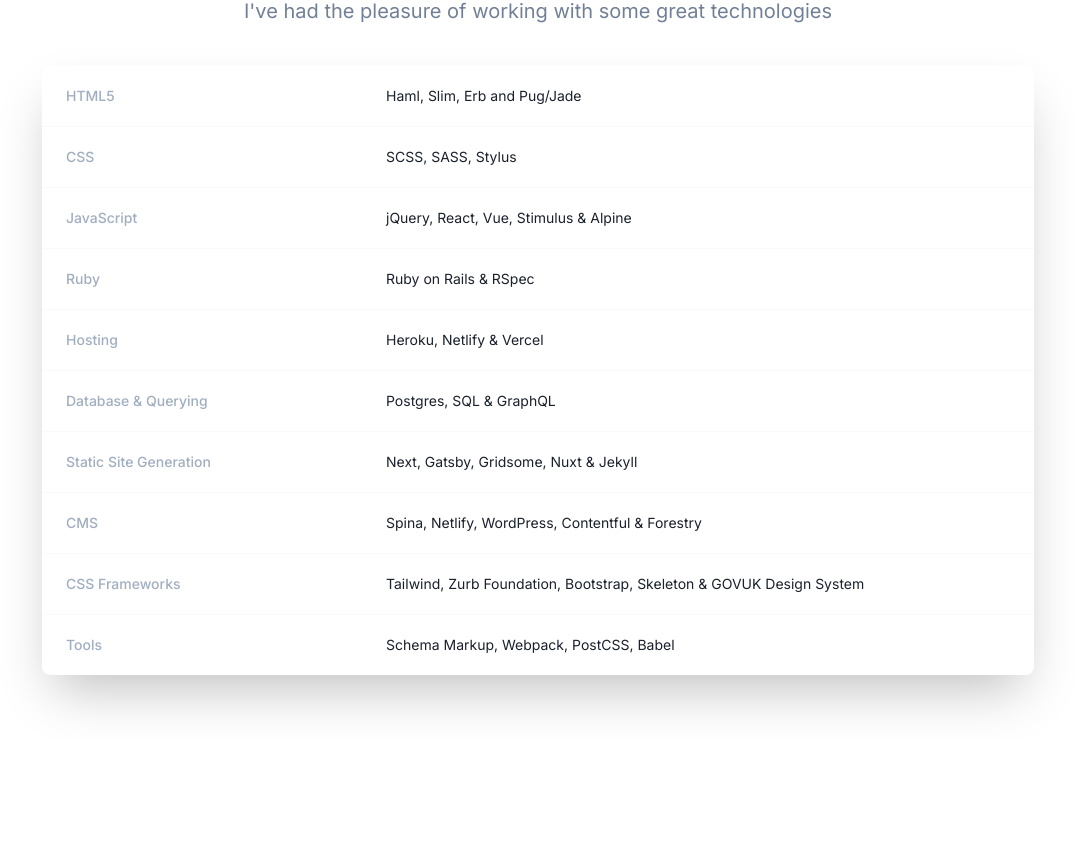
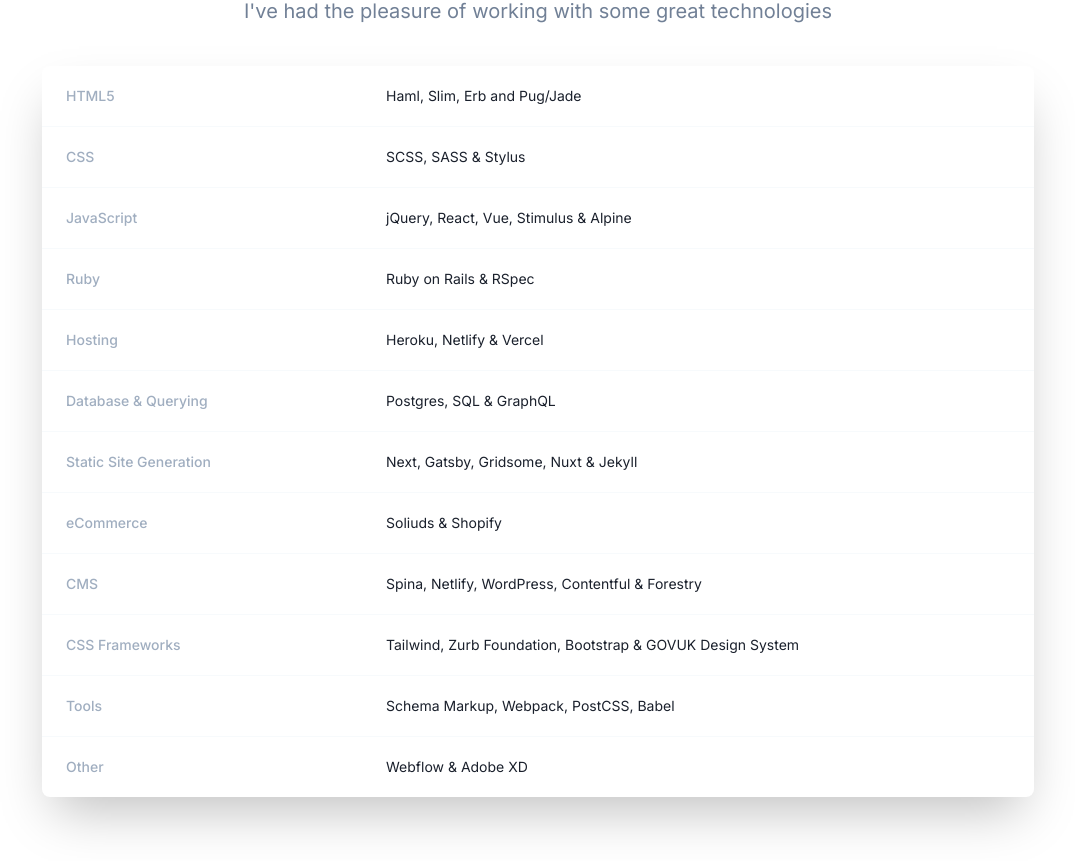
Before and after one commit to markmead/portfolio, a Next.js app: page /skills in a window 1280 px wide. Shown: the part 190-1051 px from the top of the page, without its empty margins (102-1177 px from the left). Before the commit the page ends 929 px from the top, so only its background shows below. Built offline with nearby package versions, Linux system fonts and the light colour scheme; what @tailwindcss/ui would draw is missing.

Commit message:
Update skills

```diff
--- a/components/skills-card/index.js
+++ b/components/skills-card/index.js
@@ -5,15 +5,17 @@
 function SkillsCard() {
   const skills = [
     { title: 'HTML5', text: 'Haml, Slim, Erb and Pug/Jade' },
-    { title: 'CSS', text: 'SCSS, SASS, Stylus' },
+    { title: 'CSS', text: 'SCSS, SASS & Stylus' },
     { title: 'JavaScript', text: 'jQuery, React, Vue, Stimulus & Alpine' },
     { title: 'Ruby', text: 'Ruby on Rails & RSpec' },
     { title: 'Hosting', text: 'Heroku, Netlify & Vercel' },
     { title: 'Database & Querying', text: 'Postgres, SQL & GraphQL' },
     { title: 'Static Site Generation', text: 'Next, Gatsby, Gridsome, Nuxt & Jekyll' },
+    { title: 'eCommerce', text: 'Soliuds & Shopify' },
     { title: 'CMS', text: 'Spina, Netlify, WordPress, Contentful & Forestry' },
-    { title: 'CSS Frameworks', text: 'Tailwind, Zurb Foundation, Bootstrap, Skeleton & GOVUK Design System' },
+    { title: 'CSS Frameworks', text: 'Tailwind, Zurb Foundation, Bootstrap & GOVUK Design System' },
     { title: 'Tools', text: 'Schema Markup, Webpack, PostCSS, Babel' },
+    { title: 'Other', text: 'Webflow & Adobe XD' },
   ]
 
   return (
```
